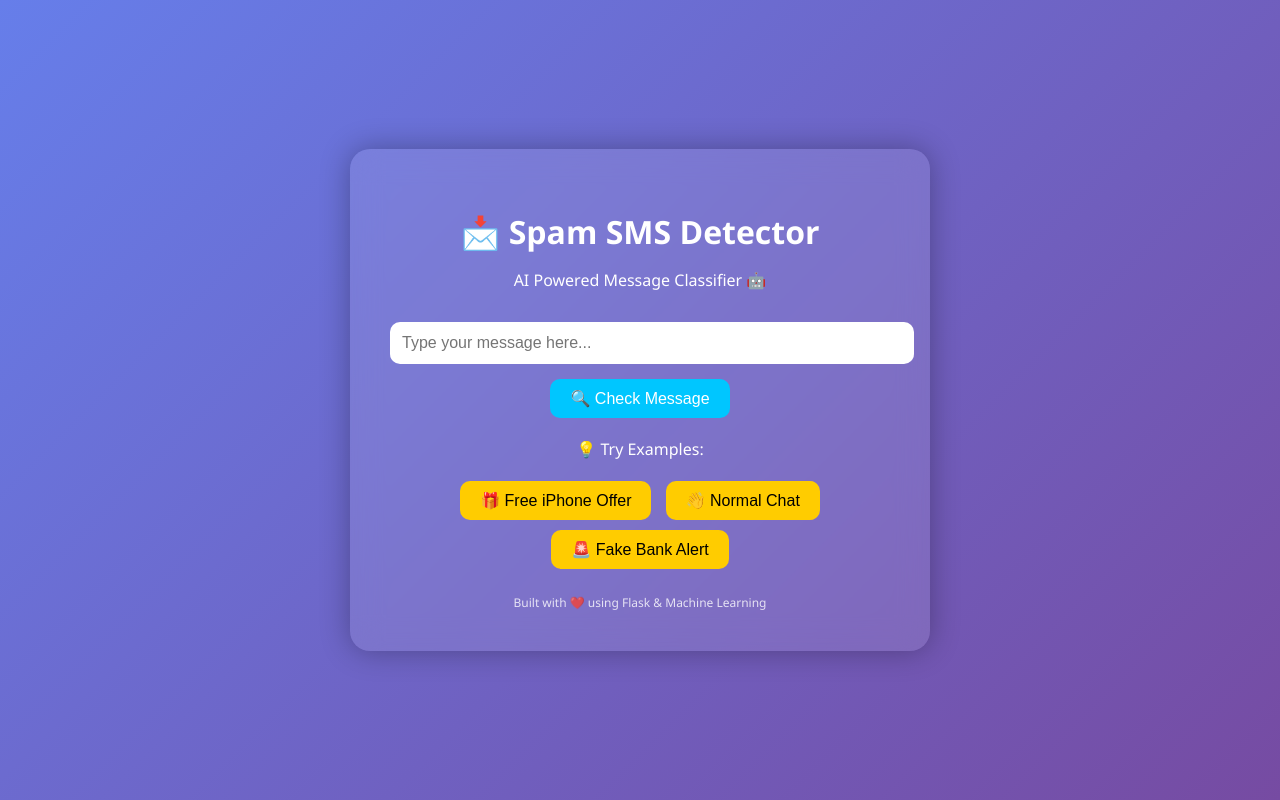
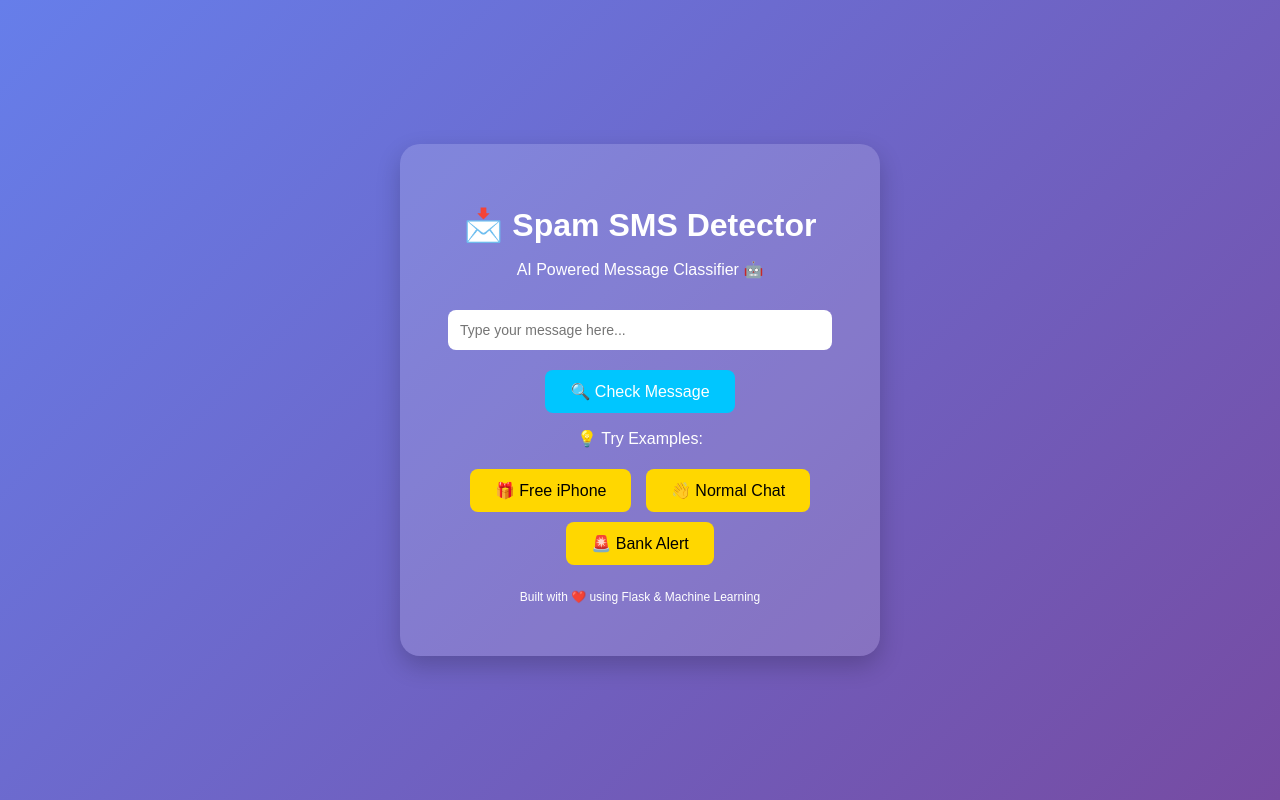
Before and after one commit to rbkroyal009/MYDAILYWORK, a Flask app: page / in a window 1280 px wide. Run offline with Flask 3, Linux system fonts and the light colour scheme; parts of the project's set-up code (start-up, migrations or seed data) failed here and were passed over.

Commit message:
Final working UI and 405 fix

```diff
--- a/app.py
+++ b/app.py
@@ -14,18 +14,23 @@ def home():
 
 @app.route("/predict", methods=["POST"])
 def predict():
-    message = request.form["message"]
+    message = request.form.get("message")
+
+    if not message:
+        return render_template("index.html", prediction="⚠️ Please enter a message")
+
     data = vectorizer.transform([message])
-    prediction = model.predict(data)
+    prediction = model.predict(data)[0]
 
-    if prediction[0] == 1:
-        result = "🚨 SPAM"
+    if prediction == 1:
+        result = "🚨 SPAM MESSAGE"
     else:
         result = "✅ NOT SPAM"
 
-    return render_template("index.html", prediction=result)
+    return render_template("index.html", prediction=result, user_message=message)
 
-# ⚠ IMPORTANT FOR RENDER
+
+# Important for Render
 if __name__ == "__main__":
     port = int(os.environ.get("PORT", 10000))
     app.run(host="0.0.0.0", port=port)
--- a/templates/index.html
+++ b/templates/index.html
@@ -1,55 +1,50 @@
 <!DOCTYPE html>
 <html>
 <head>
-    <title>Spam SMS Detector 🚀</title>
-    <meta name="viewport" content="width=device-width, initial-scale=1.0">
-
+    <title>Spam SMS Detector</title>
     <style>
         body {
-            margin: 0;
-            font-family: 'Segoe UI', sans-serif;
+            font-family: Arial, sans-serif;
             background: linear-gradient(135deg, #667eea, #764ba2);
             display: flex;
             justify-content: center;
             align-items: center;
             height: 100vh;
-            color: white;
+            margin: 0;
         }
 
-        .container {
-            background: rgba(255, 255, 255, 0.1);
-            backdrop-filter: blur(15px);
+        .card {
+            background: rgba(255, 255, 255, 0.15);
             padding: 40px;
             border-radius: 20px;
-            width: 90%;
-            max-width: 500px;
+            width: 400px;
             text-align: center;
-            box-shadow: 0 0 30px rgba(0,0,0,0.3);
+            color: white;
+            box-shadow: 0 10px 25px rgba(0,0,0,0.2);
         }
 
         h1 {
             margin-bottom: 10px;
         }
 
-        input {
-            width: 100%;
+        input[type="text"] {
+            width: 90%;
             padding: 12px;
-            border-radius: 10px;
+            border-radius: 8px;
             border: none;
             margin-top: 15px;
-            font-size: 16px;
+            font-size: 14px;
         }
 
         button {
-            margin-top: 15px;
-            padding: 10px 20px;
+            margin-top: 20px;
+            padding: 12px 25px;
             border: none;
-            border-radius: 10px;
-            cursor: pointer;
-            font-size: 16px;
+            border-radius: 8px;
             background-color: #00c6ff;
             color: white;
-            transition: 0.3s;
+            font-size: 16px;
+            cursor: pointer;
         }
 
         button:hover {
@@ -58,76 +53,53 @@
 
         .result {
             margin-top: 20px;
-            font-size: 20px;
+            font-size: 18px;
             font-weight: bold;
         }
 
-        .spam {
-            color: #ff4e50;
-        }
-
-        .ham {
-            color: #00ffae;
-        }
-
-        .suggestions {
-            margin-top: 20px;
-        }
-
-        .suggestions button {
+        .examples button {
             margin: 5px;
-            background-color: #ffcc00;
+            background: #ffd700;
             color: black;
         }
 
-        footer {
-            margin-top: 20px;
-            font-size: 12px;
-            opacity: 0.8;
-        }
     </style>
 </head>
-
 <body>
 
-<div class="container">
-
+<div class="card">
     <h1>📩 Spam SMS Detector</h1>
     <p>AI Powered Message Classifier 🤖</p>
 
-    <form method="POST">
-        <input type="text" name="message" placeholder="Type your message here..." required>
+    <form action="/predict" method="POST">
+        <input type="text" name="message" placeholder="Type your message here..." value="{{ user_message or '' }}" required>
         <br>
         <button type="submit">🔍 Check Message</button>
     </form>
 
+    <div class="examples">
+        <p>💡 Try Examples:</p>
+        <button onclick="fillExample('Congratulations! You won a free iPhone! Click now!')">🎁 Free iPhone</button>
+        <button onclick="fillExample('Hey, are we meeting at 5 pm today?')">👋 Normal Chat</button>
+        <button onclick="fillExample('Your bank account is blocked. Update immediately.')">🚨 Bank Alert</button>
+    </div>
+
     {% if prediction %}
-        <div class="result
-            {% if 'Spam' in prediction %}spam{% else %}ham{% endif %}">
+        <div class="result">
             {{ prediction }}
         </div>
     {% endif %}
 
-    <div class="suggestions">
-        <p>💡 Try Examples:</p>
-        <form method="POST">
-            <button name="message" value="Congratulations! You won a free iPhone. Click now!">
-                🎁 Free iPhone Offer
-            </button>
-            <button name="message" value="Hey, are we meeting at 6 pm today?">
-                👋 Normal Chat
-            </button>
-            <button name="message" value="URGENT! Your bank account is blocked. Verify now!">
-                🚨 Fake Bank Alert
-            </button>
-        </form>
-    </div>
+    <p style="margin-top:20px;font-size:12px;">
+        Built with ❤️ using Flask & Machine Learning
+    </p>
+</div>
 
-    <footer>
-        Built with ❤️ using Flask & Machine Learning
-    </footer>
-
-</div>
+<script>
+    function fillExample(text) {
+        document.querySelector("input[name='message']").value = text;
+    }
+</script>
 
 </body>
 </html>
```
